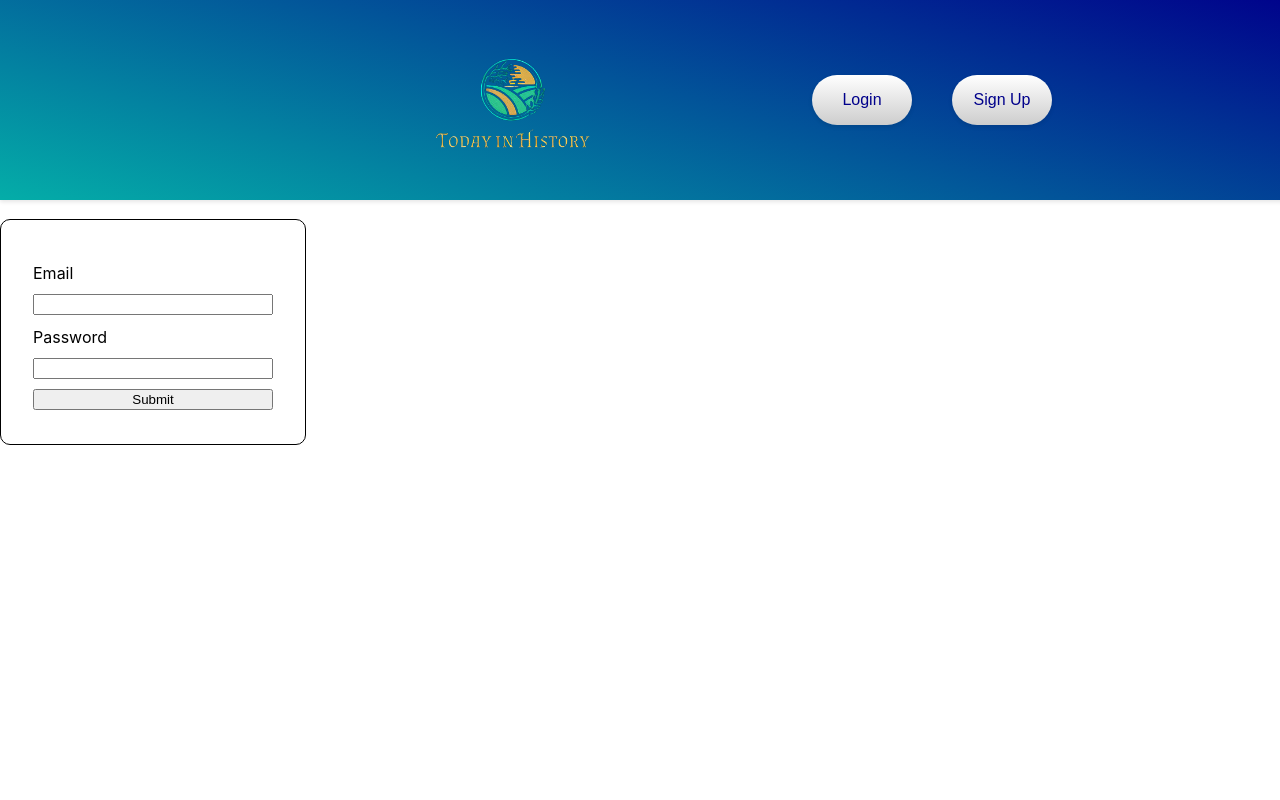
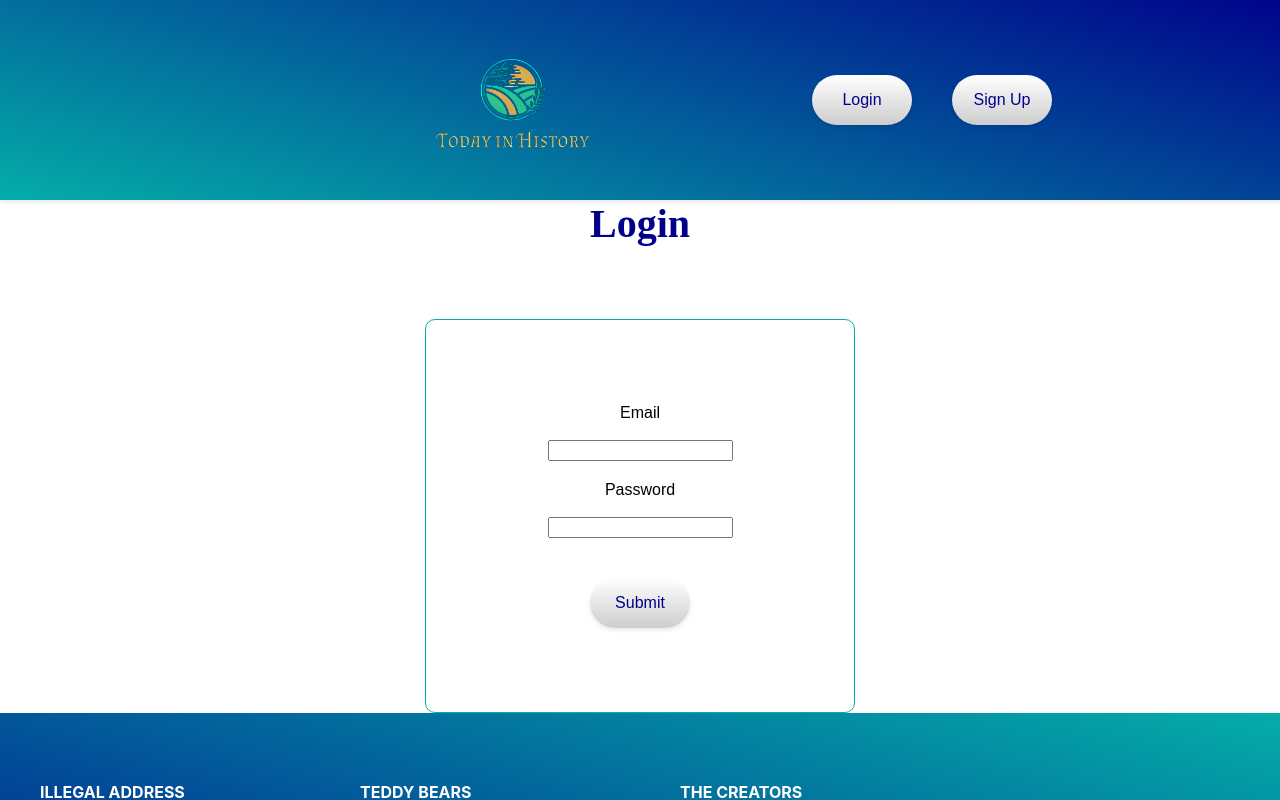
Before and after one commit to alexridge/FinalProject-, a React (Create React App) app in the folder client/: page /login in a window 1280 px wide. Shown: the top 800 px of the page. Built offline with nearby package versions, Linux system fonts and the light colour scheme.

Commit message:
CSS for 3 pages

```diff
--- a/client/src/components/footer/footer.css
+++ b/client/src/components/footer/footer.css
@@ -1,20 +1,12 @@
 body {
     display: flex;
+    flex-direction: column;
     min-height: 100vh;
-    flex-direction: column;
-    }
+}
 
-.container {
-    height: 100%;
-    max-width: 80%;
-    margin: 0 auto;
-    }
-
-.main-container:after {
-    content: "";
-    clear: both;
-    display: table;
-    }
+.main-container {
+    flex: 1; /* This makes sure that the main container takes up all available space */
+}
 
 .main-footer {
     background: linear-gradient(15deg,#00008b, #04ada8);
@@ -25,9 +17,13 @@ body {
     text-align:left;
     display: flex;
     justify-content: space-between;
-    /* min-height: calc(100vh - 211px - 58px); */
-     min-height: 250px;
+    min-height: 250px;
+    position: relative; /* add relative positioning to the footer */
+    bottom: 0; /* set bottom value to 0 */
+    left: 0; /* set left value to 0 */
+    right: 0; /* set right value to 0 */
 }
+
 
 .col {
     width: 25%;
--- a/client/src/components/homepageData.css
+++ b/client/src/components/homepageData.css
@@ -34,9 +34,50 @@
     max-width: 1000px;
     max-height: 1000px;
     object-fit: contain;
+    margin-left: auto;
+    margin-right: auto;
+    display: block;
+}
 
+.birth-image img {
+    margin-bottom: 10px;
+    padding-top: 100px;
+    width: 1000px;
+    height: 1000px;
+    max-width: 1000px;
+    max-height: 1000px;
+    object-fit: contain;
+    margin-left: auto;
+    margin-right: auto;
+    display: block;
+}
 
+.death-image img {
+    margin-bottom: 10px;
+    padding-top: 100px;
+    width: 1000px;
+    height: 1000px;
+    max-width: 1000px;
+    max-height: 1000px;
+    object-fit: contain;
+    margin-left: auto;
+    margin-right: auto;
+    display: block;
 }
+
+.holiday-image img {
+    margin-bottom: 10px;
+    padding-top: 100px;
+    width: 1000px;
+    height: 1000px;
+    max-width: 1000px;
+    max-height: 1000px;
+    object-fit: contain;
+    margin-left: auto;
+    margin-right: auto;
+    display: block;
+}
+
 
 @media (max-width: 1000px){
     .event-image img {
--- a/client/src/components/signUpForm/SignUpForm.css
+++ b/client/src/components/signUpForm/SignUpForm.css
@@ -4,10 +4,11 @@ form {
     display: flex;
     flex-direction: column;
     justify-content: space-around;
-    border: 1px solid black;
+    border: 1px solid #04ada8;
     border-radius: 10px;
-    padding: 2rem 2rem;
-
+    padding: 4rem 4rem;
+    align-items: center;
+    margin: auto;
 }
 
 form, label {
--- a/client/src/pages/loginPage/LoginPage.css
+++ b/client/src/pages/loginPage/LoginPage.css
@@ -1,16 +1,67 @@
-/* #main-container {
-    height: 100vh;
-    width: 100vw;
+#login-main-container {
     display: flex;
     flex-direction: column;
     align-items: center;
+    justify-content: center;
+    height: 100vh;
+}
+
+h2 {
+    margin-top: 20px;
+    margin-bottom: 20px;
+    font-family: 'Montserrat', sans-serif;
+    color: #00008b;
+}
+
+form {
+    display: flex;
+    flex-direction: column;
+    align-items: center;
+    width: 300px;
+    height: auto;
+    border: 1px solid #04ada8;
+
 
 }
 
-#form-content {
-    margin-top: 5rem;
+label {
+    margin-top: 20px;
+    margin-bottom: 10px;
+    font-family: 'Montserrat', sans-serif;
+
 }
 
-h2 {
-    text-align: center;
-} */
+
+
+input[type="text"], input[type="password"] {
+    width: 100%;
+    padding: 10px;
+    font-size: 16px;
+    margin-bottom: 20px;
+    border: 1px solid gray;
+    border-radius: 5px;
+}
+
+.button {
+    display: flex;
+    justify-content: center;
+    margin-top: 20px;
+}
+
+input[type="submit"] {
+    background: linear-gradient(white, #cdcdcd);
+    border: none;
+    font-family: 'Montserrat', sans-serif;
+    margin: 20px;
+    border-radius: 25px;
+    height: 50px;
+    width: 100px;
+    font-size: 16px;
+    color: #00008b;
+    box-shadow: 0 2px 4px rgba(0, 0, 0, 0.1);
+    transition: all 0.3s ease-in-out;
+}
+
+input[type="submit"]:hover {
+    background-color: rgb(255, 255, 255);
+}
--- a/client/src/pages/loginPage/LoginPage.js
+++ b/client/src/pages/loginPage/LoginPage.js
@@ -1,6 +1,7 @@
 import {useState} from 'react';
 import Navbar from '../../components/navbar/navbar';
 import './LoginPage.css'
+import Footer from '../../components/footer/footer';
 
 const LoginPage = () => {
 
@@ -36,7 +37,7 @@ const LoginPage = () => {
     }
 
     return (
-        <div id="main-container">
+        <div id="login-main-container">
             <Navbar />
             <h2>Login</h2>
             <form onSubmit={handleSubmit}>
@@ -44,8 +45,11 @@ const LoginPage = () => {
                 <input type={email} value={email} onChange={handleEmailChange}></input>
                 <label>Password</label>
                 <input type={password} value={password} onChange={handlePasswordChange}></input>
+                <div className='button'>
                 <input type="submit" value="Submit"/>
+                </div>
             </form>
+            <Footer />
         </div>
     )
 };
--- a/client/src/pages/profilePage/ProfilePage.css
+++ b/client/src/pages/profilePage/ProfilePage.css
@@ -1,19 +1,24 @@
-/* h2{
+h2{
     margin-bottom: 4rem;
+    margin-top: 10rem;
+    text-align: center;
+    font-family: 'Great Vibes', cursive;
+    font-size: 40px;
+
 }
 
 .event-text {
     font-size: smaller;
 }
 
-p {
+.p {
     color: black;
     text-align: center;
     margin-bottom: 1.5rem;
 
 }
 
-h3 {
+.h3 {
     text-align: center;
 }
 
--- a/client/src/pages/profilePage/ProfilePage.js
+++ b/client/src/pages/profilePage/ProfilePage.js
@@ -1,6 +1,8 @@
 import { useEffect, useState } from 'react';
 import Navbar from '../../components/navbar/navbar'
 import './ProfilePage.css';
+import Footer from '../../components/footer/footer';
+
 
 const ProfilePage = () => {
 
@@ -35,6 +37,7 @@ const ProfilePage = () => {
                     )
                 })}
             </div>
+            <Footer />
         </div>
     )
 }
--- a/client/src/pages/signUpPage/SignUpPage.css
+++ b/client/src/pages/signUpPage/SignUpPage.css
@@ -1,4 +1,4 @@
-/* #main-container {
+#signup-main-container {
     height: 100vh;
     width: 100vw;
     display: flex;
@@ -11,7 +11,6 @@
     margin-top: 5rem;
 }
 
-h2 {
+.h2 {
     text-align: center;
 }
- */
--- a/client/src/pages/signUpPage/SignUpPage.js
+++ b/client/src/pages/signUpPage/SignUpPage.js
@@ -1,17 +1,20 @@
 import Navbar from "../../components/navbar/navbar"
 import SignUpForm from "../../components/signUpForm/SignUpForm";
 import './SignUpPage.css';
+import Footer from '../../components/footer/footer';
+
 
 
 const SignUpPage = () => {
 
     return (
-        <div id="main-container">
+        <div id="signup-main-container">
             <Navbar />
             <div id="form-content">
                 <h2 data-cy="form-header">Sign Up</h2>
                 <SignUpForm />
             </div>
+            <Footer />
         </div>
     )
 }
```
Also changed, not shown: client/src/components/homepageData.js (+32 -28 lines).
